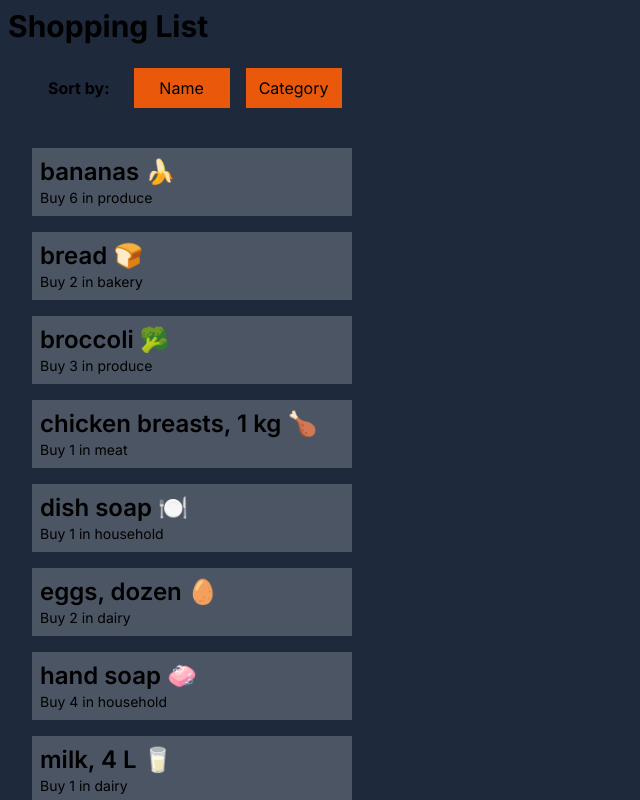
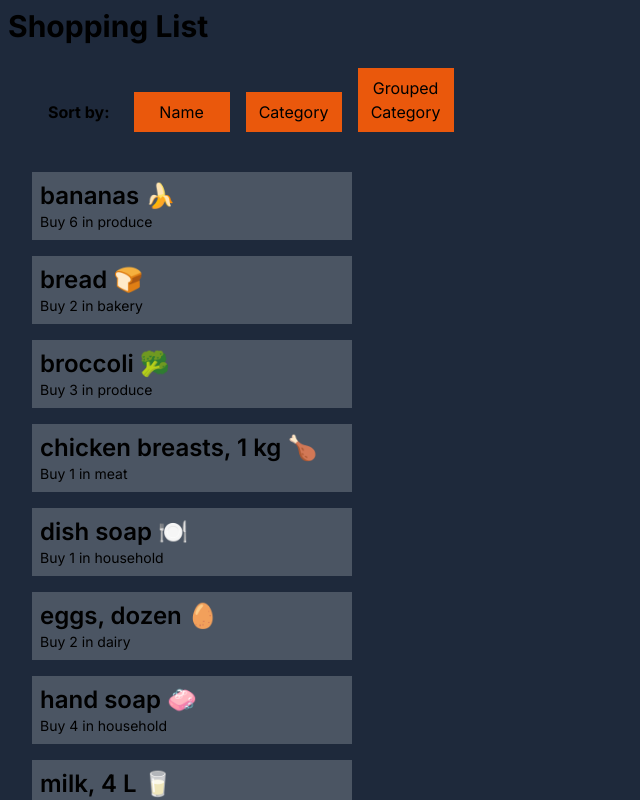
Before and after one commit to ShelynDM/cprg306-assignments, a Next.js app: page /week-5 in a window 1280 px wide. Shown: the top 800 px of the page, without its empty margins (0-640 px from the left). Built offline with nearby package versions, Linux system fonts and the light colour scheme.

Commit message:
extra challenge trial

```diff
--- a/app/week-5/item-list.js
+++ b/app/week-5/item-list.js
@@ -8,6 +8,8 @@ export default function ItemList({ items }) {
         if (sortBy === "name") {
             return a.name.localeCompare(b.name);
         } else if (sortBy === "category") {
+            return a.category.localeCompare(b.category);
+        } else if (sortBy === "groupedCategory") {
             return a.category.localeCompare(b.category);
         }
     });
@@ -23,6 +25,9 @@ export default function ItemList({ items }) {
                 <button
                     className="w-24 m-2 p-2 bg-orange-600  hover:bg-orange-400"
                     onClick={() => setSortBy("category")}>Category</button>
+                <button
+                    className="w-24 m-2 p-2 bg-orange-600  hover:bg-orange-400"
+                    onClick={() => setSortBy("groupedCategory")}>Grouped Category</button>
             </div>
             <div>
                 <ul>
```
